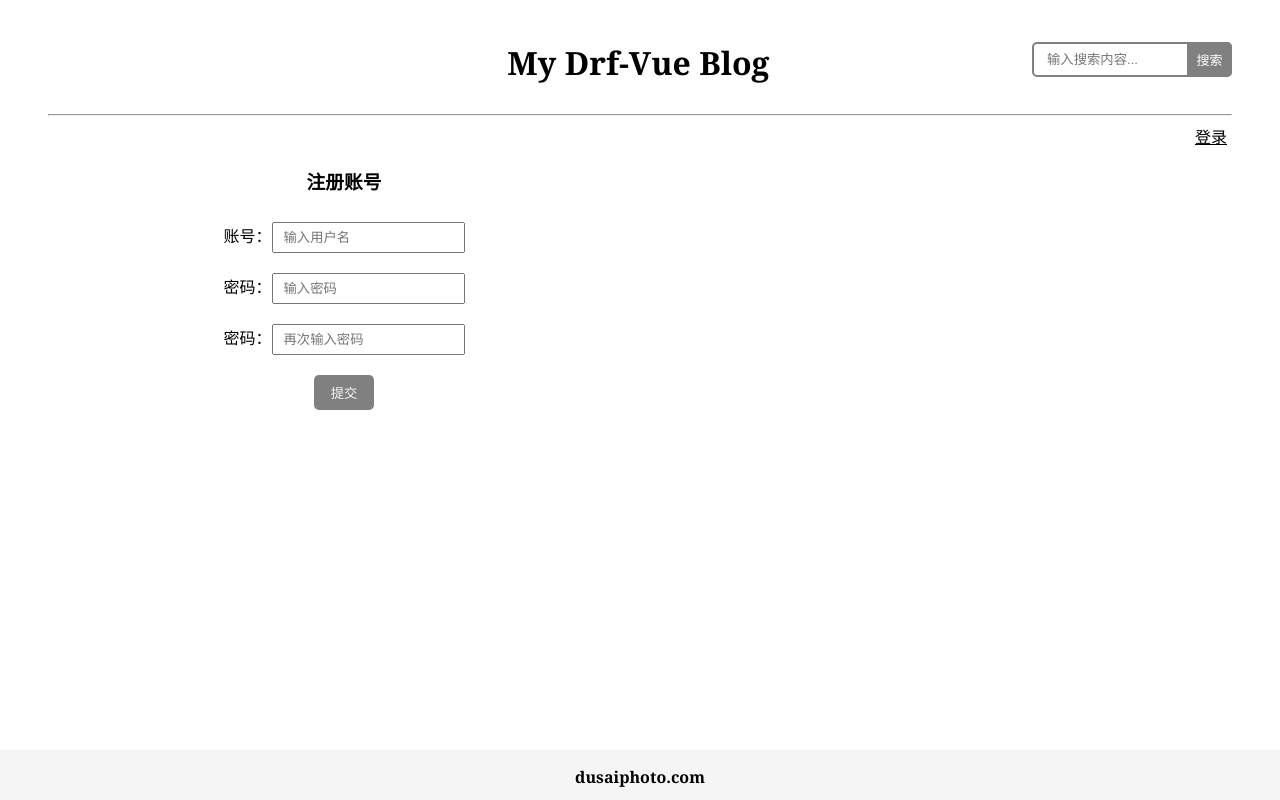
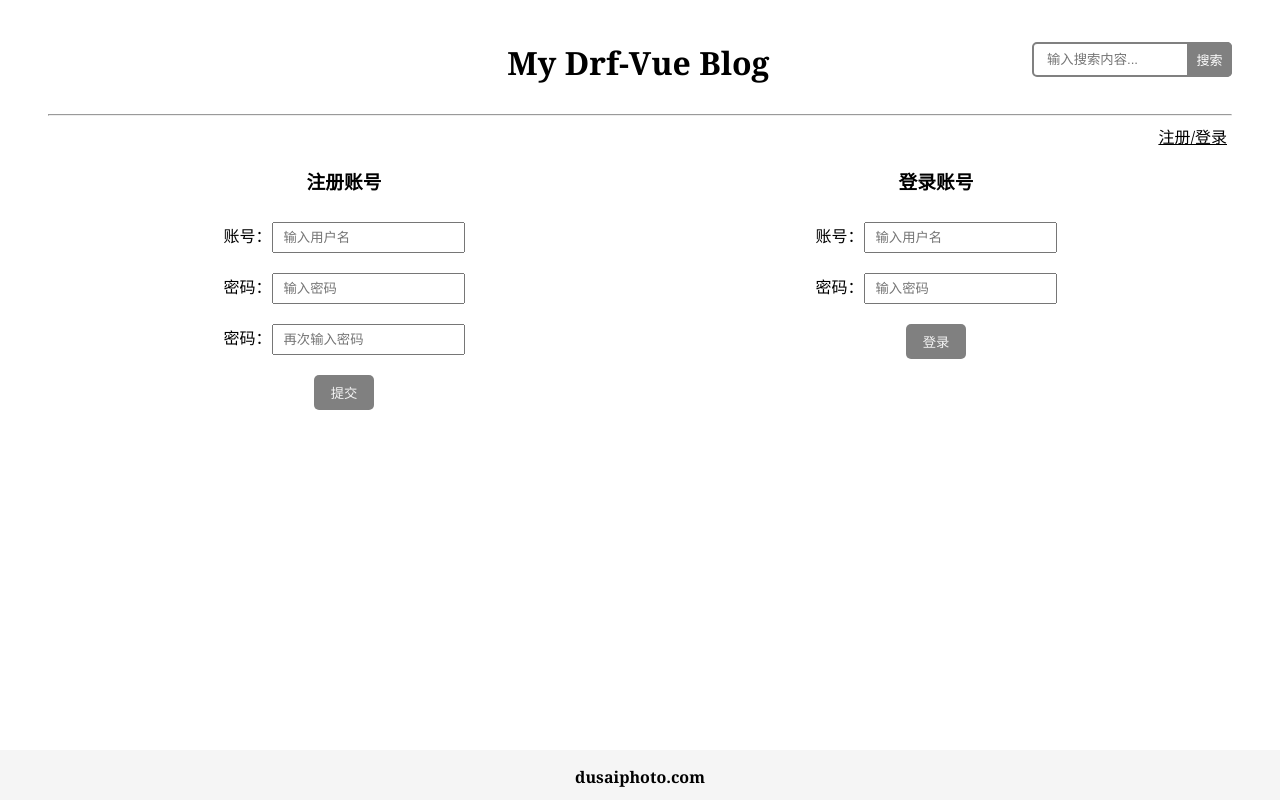
Before and after one commit to Sonder-MX/Blogs-Django-Vue, a Vue app in the folder frontend/: page /login in a window 1280 px wide. Built offline with nearby package versions, Linux system fonts and the light colour scheme.

Commit message:
update signin

```diff
--- a/frontend/src/components/BlogHeader.vue
+++ b/frontend/src/components/BlogHeader.vue
@@ -14,17 +14,50 @@
     </div>
     <hr />
     <div class="login">
-      <router-link to="/login" class="login-link">登录</router-link>
+      <div v-if="userName">欢迎你~{{ userName }}</div>
+      <div v-else>
+        <router-link to="/login" class="login-link">注册/登录</router-link>
+      </div>
     </div>
   </div>
 </template>
 
 <script setup>
-import { ref } from "vue"
+import { ref, onMounted } from "vue"
 import { useRouter } from "vue-router"
+import { sendPostReq } from "@/http"
 
 const router = useRouter()
 let searchText = ref("")
+let userName = ref("")
+
+onMounted(() => {
+  const storage = localStorage
+  const expireTime = Number(storage.getItem("expiredTime.myblog")) // 过期时间
+  const refreshToken = storage.getItem("refresh.myblog") // 刷新令牌
+  // token未过期
+  if (expireTime > Date.now()) {
+    userName.value = storage.getItem("username.myblog")
+  } else if (refreshToken) {
+    // 有刷新令牌，重新申请令牌
+    sendPostReq("/token/refresh", { refresh: refreshToken })
+      .then((res) => {
+        const nextExpiredTime = Date.now() + 60000
+        storage.setItem("access.myblog", res.data.access)
+        storage.setItem("expiredTime.myblog", nextExpiredTime)
+        storage.removeItem("refresh.myblog")
+        userName.value = storage.getItem("username.myblog")
+      })
+      .catch(() => {
+        storage.clear()
+        userName.value = ""
+      })
+  } else {
+    // 无效token
+    storage.clear()
+    userName.value = ""
+  }
+})
 
 function searchArticle() {
   if (searchText.value.trim()) {
--- a/frontend/src/http/index.js
+++ b/frontend/src/http/index.js
@@ -4,10 +4,10 @@ import { reactive } from "vue"
 const tagUrl = "http://127.0.0.1:8000/api"
 
 export const reqArticleListOrDetail = async (resUrl) => {
-  const response = await axios.get(tagUrl + resUrl)
+  const response = await axios.get(tagUrl + resUrl + "/")
   return response.data
 }
 
 export const sendPostReq = async (surl, payload) => {
-  return await axios.post(tagUrl + surl, payload)
+  return await axios.post(tagUrl + surl + "/", payload)
 }
--- a/frontend/src/views/Login.vue
+++ b/frontend/src/views/Login.vue
@@ -25,7 +25,26 @@
     </div>
 
     <div>
-      <!-- 留给后面章节的用户登录 -->
+      <div id="signin">
+        <h3>登录账号</h3>
+        <form>
+          <div class="form-elem">
+            <span>账号：</span>
+            <input v-model="signinName" type="text" placeholder="输入用户名" />
+          </div>
+
+          <div class="form-elem">
+            <span>密码：</span>
+            <input v-model="signinPwd" type="password" placeholder="输入密码" />
+          </div>
+
+          <div class="err-msg">{{ loginErr }}</div>
+
+          <div class="form-elem">
+            <button v-on:click.prevent="signin">登录</button>
+          </div>
+        </form>
+      </div>
     </div>
   </div>
 
@@ -37,17 +56,22 @@ import BlogHeader from "@/components/BlogHeader.vue"
 import BlogFooter from "@/components/BlogFooter.vue"
 import { ref } from "vue"
 import { sendPostReq } from "@/http"
+import { useRouter } from "vue-router"
 
+const router = useRouter()
 let signupName = ref("")
 let signupPwd = ref("")
 let againPwd = ref("")
 let signupResponse = ref("")
+let signinName = ref("")
+let signinPwd = ref("")
 let errorMsg = ref("")
+let loginErr = ref("")
 
 function signup() {
   if (signupName.value.length > 0 && signupPwd.value.length > 0 && againPwd.value.length > 0) {
     errorMsg.value = ""
-    if (signupPwd !== againPwd) {
+    if (signupPwd.value !== againPwd.value) {
       againPwd.value = ""
       errorMsg.value = "两次密码不一致，请重新输入！"
       return
@@ -57,6 +81,12 @@ function signup() {
         errorMsg.value = ""
         signupResponse.value = res.data
         alert("注册成功！快去登录吧")
+
+        signinName.value = signupName.value
+        signinPwd.value = againPwd.value
+        signupName.value = ""
+        signupPwd.value = ""
+        againPwd.value = ""
       })
       .catch((_) => (errorMsg.value = "注册失败，请重试！！！"))
   } else {
@@ -64,11 +94,25 @@ function signup() {
   }
 }
 
-function checkPwd() {
-  if (signupPwd !== againPwd) {
-    againPwd = ""
-    return "两次密码不一致，请重新输入！"
-  }
+function signin() {
+  sendPostReq("/token", { username: signinName.value, password: signinPwd.value })
+    .then((res) => {
+      // 使用localStorage存储token
+      const storage = localStorage
+      // Date.parse(...) 返回1970年1月1日UTC以来的毫秒数
+      // Token 被设置为1分钟，因此这里加上60000毫秒
+      const expiredTime = Date.now() + 60000
+      storage.setItem("access.myblog", res.data.access)
+      storage.setItem("refresh.myblog", res.data.refresh)
+      storage.setItem("expiredTime.myblog", expiredTime)
+      storage.setItem("username.myblog", signinName.value)
+      // 路由跳转，登录成功后跳转到首页
+      router.push({ name: "Home" })
+    })
+    .catch((err) => {
+      console.log(err.message)
+      loginErr.value = "登录失败，请检查账号和密码是否正确！"
+    })
 }
 </script>
 
@@ -77,16 +121,24 @@ function checkPwd() {
   display: grid;
   grid-template-columns: 1fr 1fr;
 }
+
+#signin {
+  text-align: center;
+}
+
 #signup {
   text-align: center;
 }
+
 .form-elem {
   padding: 10px;
 }
+
 input {
   height: 25px;
   padding-left: 10px;
 }
+
 button {
   height: 35px;
   cursor: pointer;
```
Also changed, not shown: frontend/src/components/HelloWorld.vue (deleted, +0 -40 lines), 1 other file (tests, documents, lock files or other folders).
